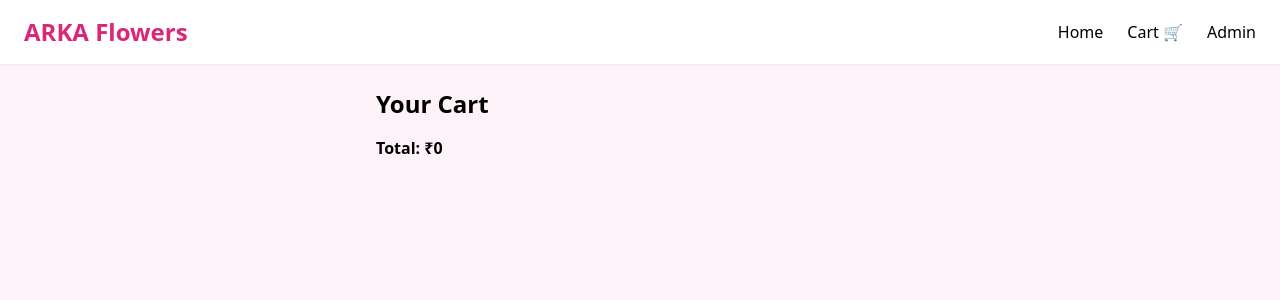
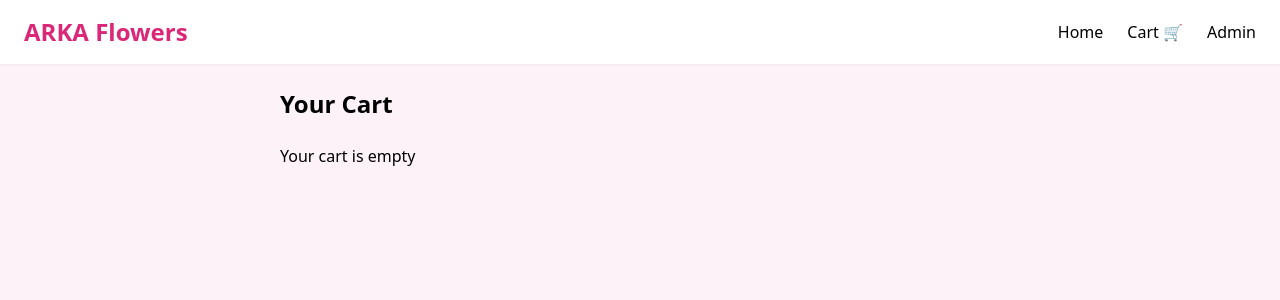
Before and after one commit to purnesh2003/arka-flowers, a React (Vite) app: page /cart in a window 1280 px wide. Shown: the top 300 px of the page. Built offline with nearby package versions, Linux system fonts and the light colour scheme.

Commit message:
fresh deploy

```diff
--- a/src/pages/Cart.jsx
+++ b/src/pages/Cart.jsx
@@ -1,6 +1,5 @@
 import { useCart } from "../context/CartContext";
 import { Link } from "react-router-dom";
-
 
 export default function Cart() {
   const { cart, removeFromCart } = useCart();
@@ -11,17 +10,27 @@ export default function Cart() {
   );
 
   return (
-    <div className="p-6 max-w-xl mx-auto">
-      <h2 className="text-2xl font-bold mb-4">Your Cart</h2>
+    <div className="p-6 max-w-3xl mx-auto">
+      <h2 className="text-2xl font-bold mb-6">Your Cart</h2>
 
+      {cart.length === 0 ? (
+        <p>Your cart is empty</p>
+      ) : (
+        <>
+          <div className="space-y-4">
             {cart.map((item) => (
               <div
                 key={item.id}
-          className="flex justify-between border-b py-2"
+                className="flex justify-between border-b pb-3"
               >
-          <span>
+                <div>
+                  <h3 className="font-semibold">
                     {item.name} x{item.qty}
-          </span>
+                  </h3>
+                  <p className="text-gray-500">
+                    ₹{item.price * item.qty}
+                  </p>
+                </div>
 
                 <button
                   onClick={() => removeFromCart(item.id)}
@@ -29,17 +38,22 @@ export default function Cart() {
                 >
                   Remove
                 </button>
+              </div>
+            ))}
+          </div>
+
+          <h3 className="text-xl font-bold mt-6">
+            Total: ₹{total}
+          </h3>
+
           <Link
             to="/checkout"
-  className="bg-green-500 text-white px-4 py-2 rounded inline-block mt-3"
+            className="bg-green-500 text-white px-6 py-3 rounded inline-block mt-4"
           >
             Proceed to Checkout
           </Link>
-
-        </div>
-      ))}
-
-      <h3 className="mt-4 font-bold">Total: ₹{total}</h3>
+        </>
+      )}
     </div>
   );
 }
```
Lines whose indentation alone changed are shown as unchanged.
